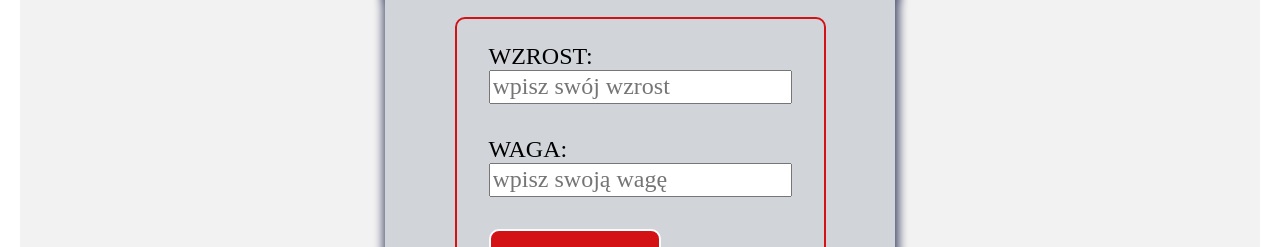
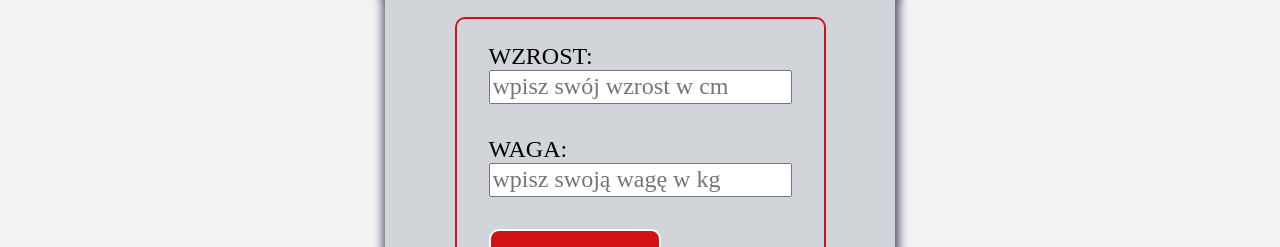
Before and after one commit to DawidGaski/BMI-calculator-react, a React (Create React App) app: page / in a window 1280 px wide. Shown: the part 245-492 px from the top of the page. Built offline with nearby package versions, Linux system fonts and the light colour scheme.

Commit message:
added color to body, removed color from Container, added "cm" and "kg" in inputs

```diff
--- a/src/Components/Container/styled.js
+++ b/src/Components/Container/styled.js
@@ -4,7 +4,6 @@ export const Container = styled.div`
   margin: 4px;
   padding: 20px;
   border-radius: 24px;
-  background: ${({ theme }) => theme.color.concrete};
   display: grid;
   grid-template-rows: auto auto;
   justify-content: center;
--- a/src/GlobalStyle.js
+++ b/src/GlobalStyle.js
@@ -11,5 +11,6 @@ html {
 
 body {
   padding: 16px;
+  background: ${({ theme }) => theme.color.concrete};
 }
 `;
--- a/src/features/BMICalculator/index.js
+++ b/src/features/BMICalculator/index.js
@@ -27,7 +27,7 @@ const BmiCalculator = () => {
         {" "}
         WZROST:
         <Input
-          placeholder="wpisz swój wzrost"
+          placeholder="wpisz swój wzrost w cm"
           onChange={({ target }) => setHeight(target.value)}
           type="number"
           step="0.5"
@@ -38,7 +38,7 @@ const BmiCalculator = () => {
         {" "}
         WAGA:
         <Input
-          placeholder="wpisz swoją wagę"
+          placeholder="wpisz swoją wagę w kg"
           onChange={({ target }) => setWeight(target.value)}
           type="number"
           step="0.1"
```
